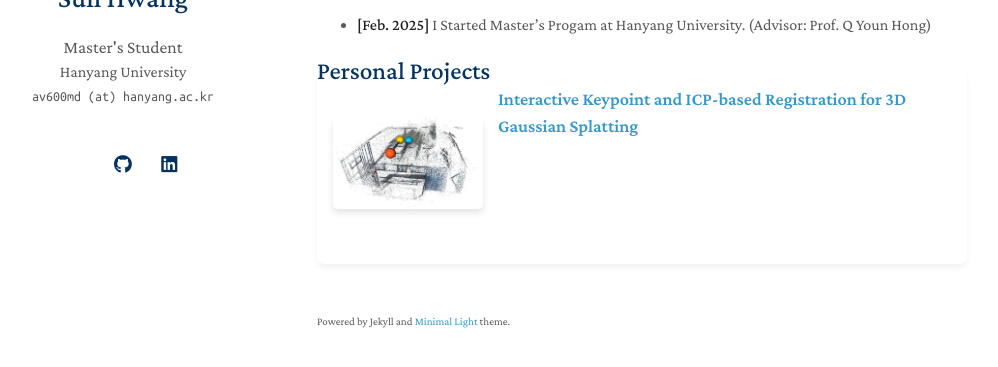
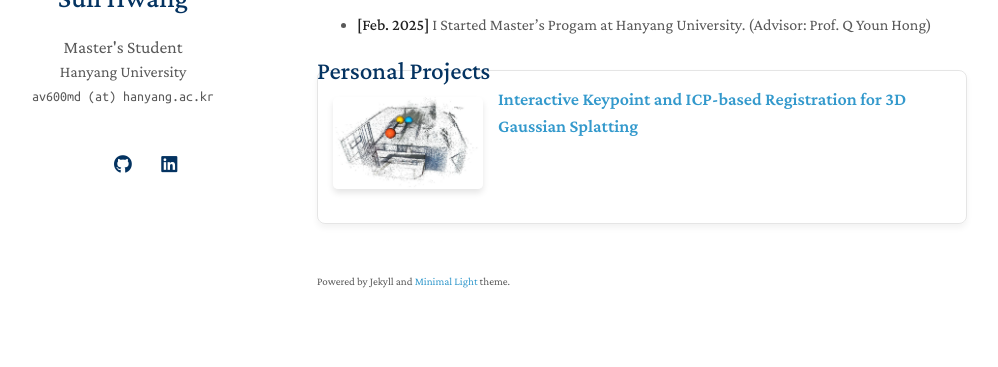
Before and after one commit to suil-hwang/suil-hwang.github.io, a Jekyll site: the page built from index.md, in a window 1280 px wide, cut to the strip 206-573 px from the top of the page. Shown: the whole strip, without its empty margins (153-1151 px from the left). Built offline with Jekyll 4.4.1, drawn with Linux system fonts in a browser that asks for light colours; a style sheet for code colours, icons or effects is not loaded; our own code applies the rules of GitHub Pages for plain Markdown files.

Commit message:
Update PersonalProjects.md

```diff
--- a/_includes/PersonalProjects.md
+++ b/_includes/PersonalProjects.md
@@ -5,7 +5,7 @@
 
 {% for link in site.data.PersonalProjects.main %}
 
-<li style="margin-bottom: 20px; padding: 15px; border: 1px solid rgba(255, 255, 255, 0.2); border-radius: 8px; box-shadow: 0px 4px 6px rgba(0, 0, 0, 0.05); background-color: transparent;">
+<li style="margin-bottom: 20px; padding: 15px; border: 1px solid rgba(0, 0, 0, 0.1); border-radius: 8px; box-shadow: 0px 4px 6px rgba(0, 0, 0, 0.05); background-color: transparent;">
 <div class="pub-row" style="display: flex; align-items: center;">
 
   <!-- 이미지 섹션 -->
@@ -21,27 +21,6 @@
         <a href="{{ link.code }}" style="text-decoration: none;">{{ link.title }}</a>
       </div>
       <div class="description" style="font-size: 14px; color: #ffffff;">{{ link.description }}</div>
-      <!-- 버튼 섹션 -->
-      <div class="links" style="margin-top: 10px; display: flex; gap: 10px;">
-        {% if link.pdf %}
-        <a href="{{ link.pdf }}" class="btn btn-sm z-depth-0" role="button" target="_blank" style="font-size:12px; color: #ffffff; border: 1px solid #ffffff; background-color: transparent; padding: 5px 10px; border-radius: 4px; text-decoration: none;">PDF</a>
-        {% endif %}
-        {% if link.code %}
-        <a href="{{ link.code }}" class="btn btn-sm z-depth-0" role="button" target="_blank" style="font-size:12px; color: #ffffff; border: 1px solid #ffffff; background-color: transparent; padding: 5px 10px; border-radius: 4px; text-decoration: none;">Code</a>
-        {% endif %}
-        {% if link.page %}
-        <a href="{{ link.page }}" class="btn btn-sm z-depth-0" role="button" target="_blank" style="font-size:12px; color: #ffffff; border: 1px solid #ffffff; background-color: transparent; padding: 5px 10px; border-radius: 4px; text-decoration: none;">Project Page</a>
-        {% endif %}
-        {% if link.bibtex %}
-        <a href="{{ link.bibtex }}" class="btn btn-sm z-depth-0" role="button" target="_blank" style="font-size:12px; color: #ffffff; border: 1px solid #ffffff; background-color: transparent; padding: 5px 10px; border-radius: 4px; text-decoration: none;">BibTex</a>
-        {% endif %}
-        {% if link.notes %}
-        <strong> <i style="color:#e74d3c">{{ link.notes }}</i></strong>
-        {% endif %}
-        {% if link.others %}
-        {{ link.others }}
-        {% endif %}
-      </div>
   </div>
 
 </div>
```
